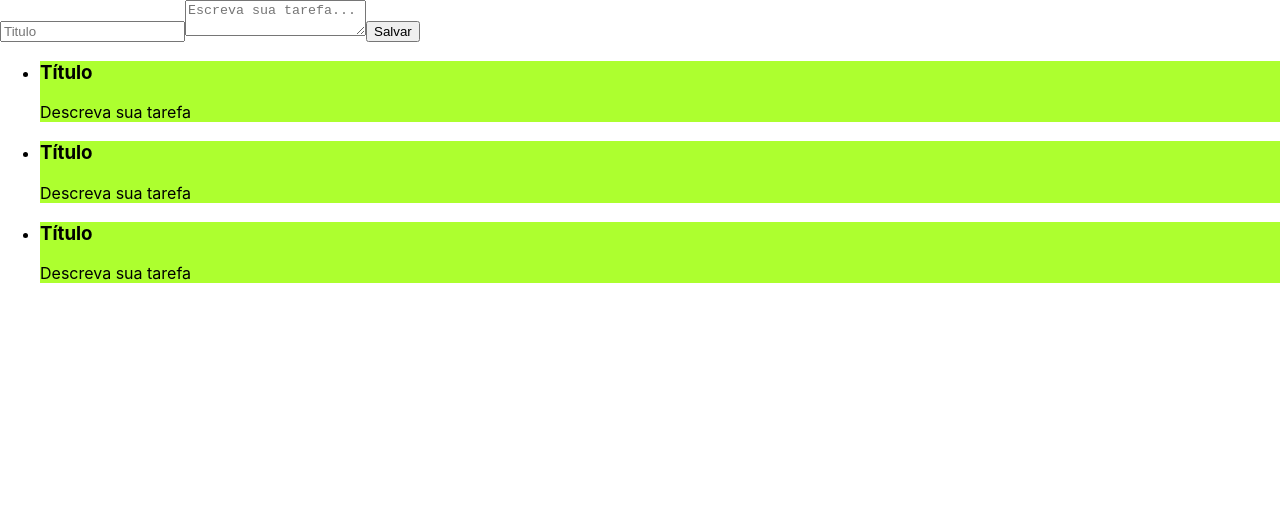
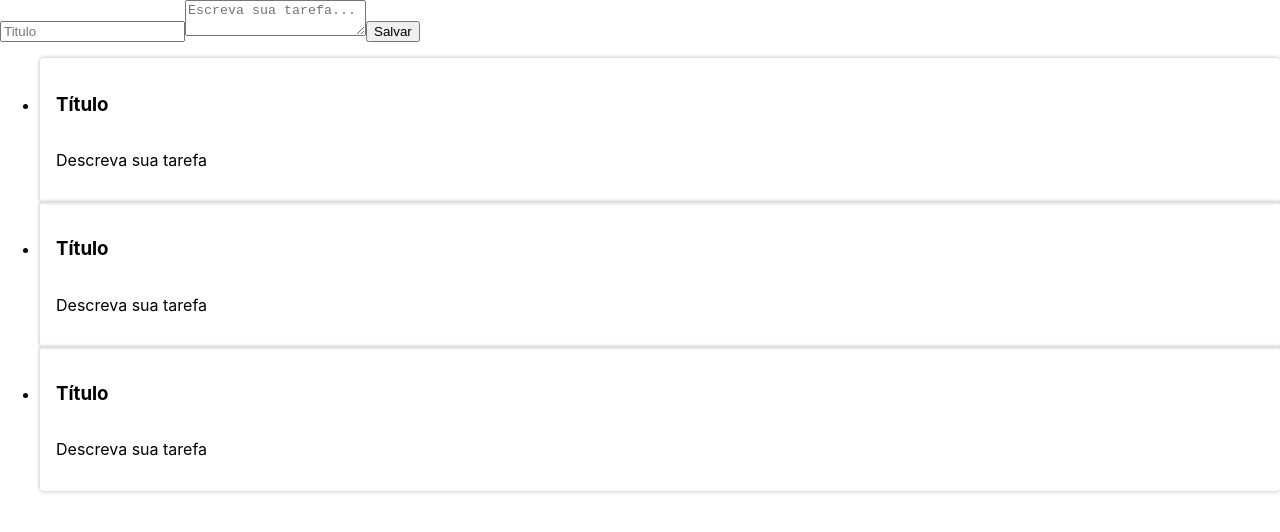
Before and after one commit to LaisMaas/FrontEndTreinamento_R2U, a React (Create React App) app in the folder Trilha4_React/ceep/: page / in a window 1280 px wide. Shown: the top 532 px of the page. Built offline with nearby package versions, Linux system fonts and the light colour scheme.

Commit message:
estilizando o card nota_CSS

```diff
--- a/Trilha4_React/ceep/src/componentes/cardNota/estilo.css
+++ b/Trilha4_React/ceep/src/componentes/cardNota/estilo.css
@@ -1,3 +1,28 @@
-.card-nota{
-    background-color: greenyellow;
-}
+.card-nota {
+    /*background-color: greenyellow;*/
+    display: flex;
+    flex-direction: column;
+    align-items: flex-start;
+    justify-content: space-between;
+    background-color: var(--fundo-detalhes);
+    border-radius: 4px;
+    flex-wrap: wrap;
+    box-shadow: 0 0 4px rgba(0, 0, 0, 0.3);
+    padding: 16px;
+  }
+  .card-nota_cabecalho {
+    font-size: 1.1em;
+    display: flex;
+    justify-content: space-between;
+    align-items: center;
+  }
+
+  .card-nota_texto {
+    margin-top: 8px;
+    font-size: 1em;
+  }
+
+  .card-nota_titulo {
+    font-size: 1.2em;
+    margin-right: 12px;
+  }
```
